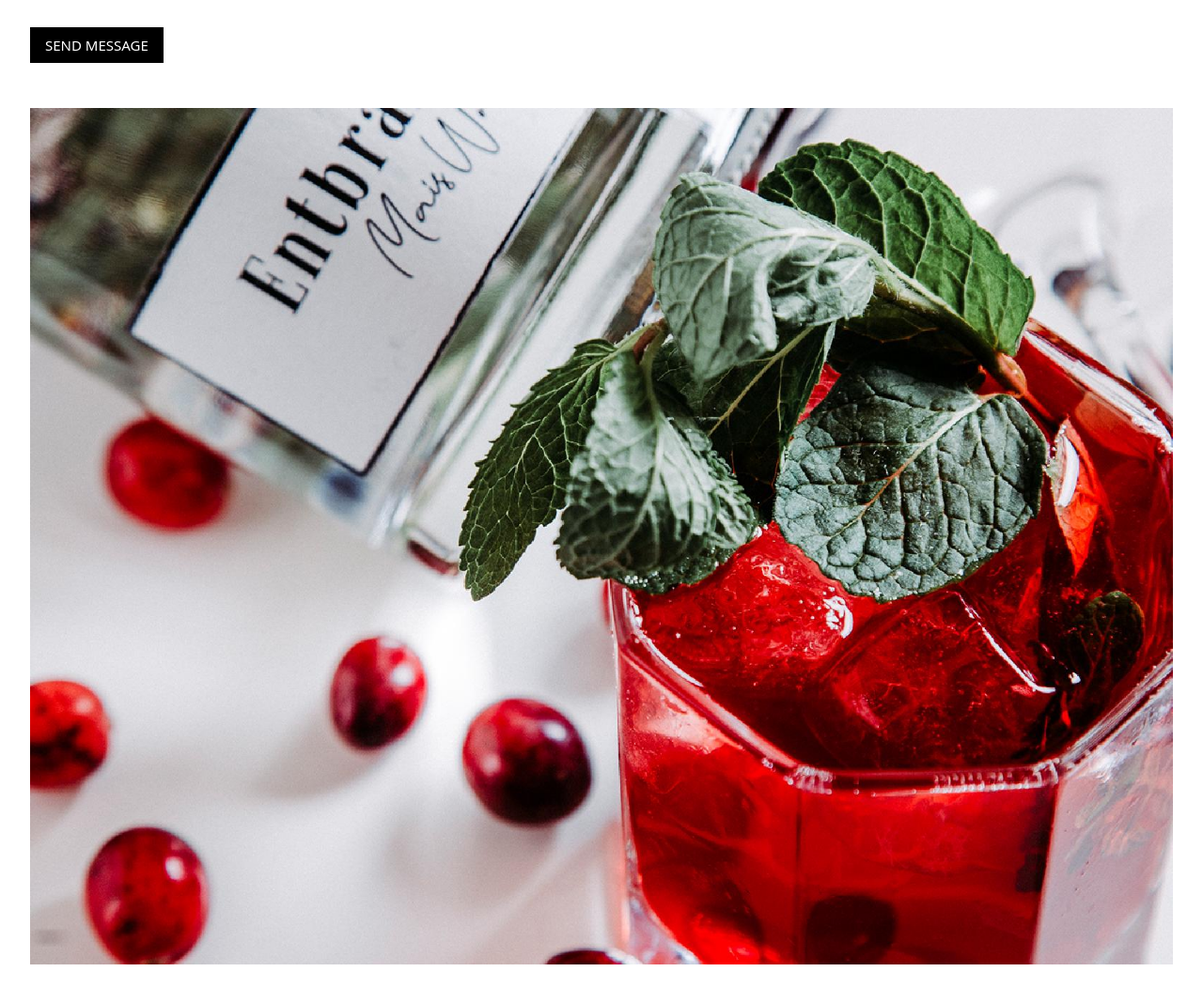
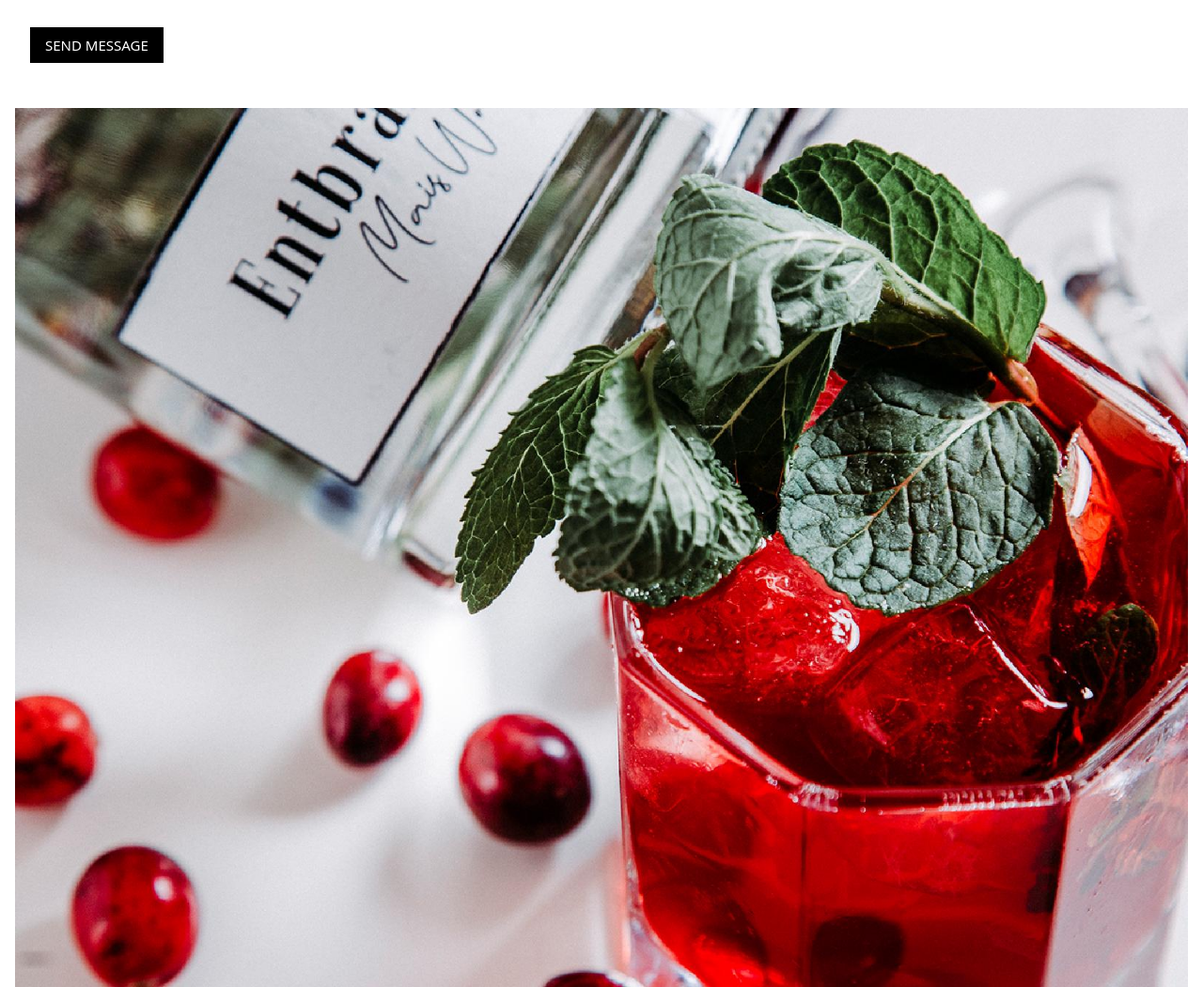
Before and after one commit to bursteinalan/drink, a website: page web/home.html in a window 1280 px wide. Shown: the part 1188-2239 px from the top of the page at 94% size. Drawn offline with nearby package versions, Linux system fonts and the light colour scheme.

Commit message:
wider pics

```diff
--- a/web/home.html
+++ b/web/home.html
@@ -24,6 +24,9 @@
 .carousel_modal{
     padding: 0;
 }
+.stretch{
+  width: 100%;
+}
 </style>
 <body>
 
@@ -41,15 +44,15 @@
 </div>
 
 <!-- Header -->
-<header class="w3-display-container w3-content w3-wide" style="max-width:1500px;" id="home">
-  <img class="w3-image" src="assets/d1.jpeg" alt="D1" width="1500" height="800">
+<header class="w3-display-container w3-content w3-wide" style="max-width:100%;" id="home">
+  <img class="w3-image" src="assets/d1.jpeg" alt="D1" width="100%" height="800">
   <div class="w3-display-middle w3-margin-top w3-center">
     <h1 class="w3-xxlarge w3-text-white"><span class="w3-padding w3-black w3-opacity-min"><b>Drink</b></span> </h1>
   </div>
 </header>
 
 <!-- Page content -->
-<div class="w3-content w3-padding" style="max-width:1564px">
+<div class="w3-content w3-padding" style="max-width:100%">
 
   <!-- Experience Section -->
   <div class="w3-container w3-padding-32" id="experiences">
@@ -325,7 +328,7 @@
       </div>
     </div>
 <!-- Image of location/map -->
-<div class="w3-container">
+<div class="stretch">
   <img src="assets/d3.jpeg" class="w3-image" style="width:100%">
 </div>
 
```
